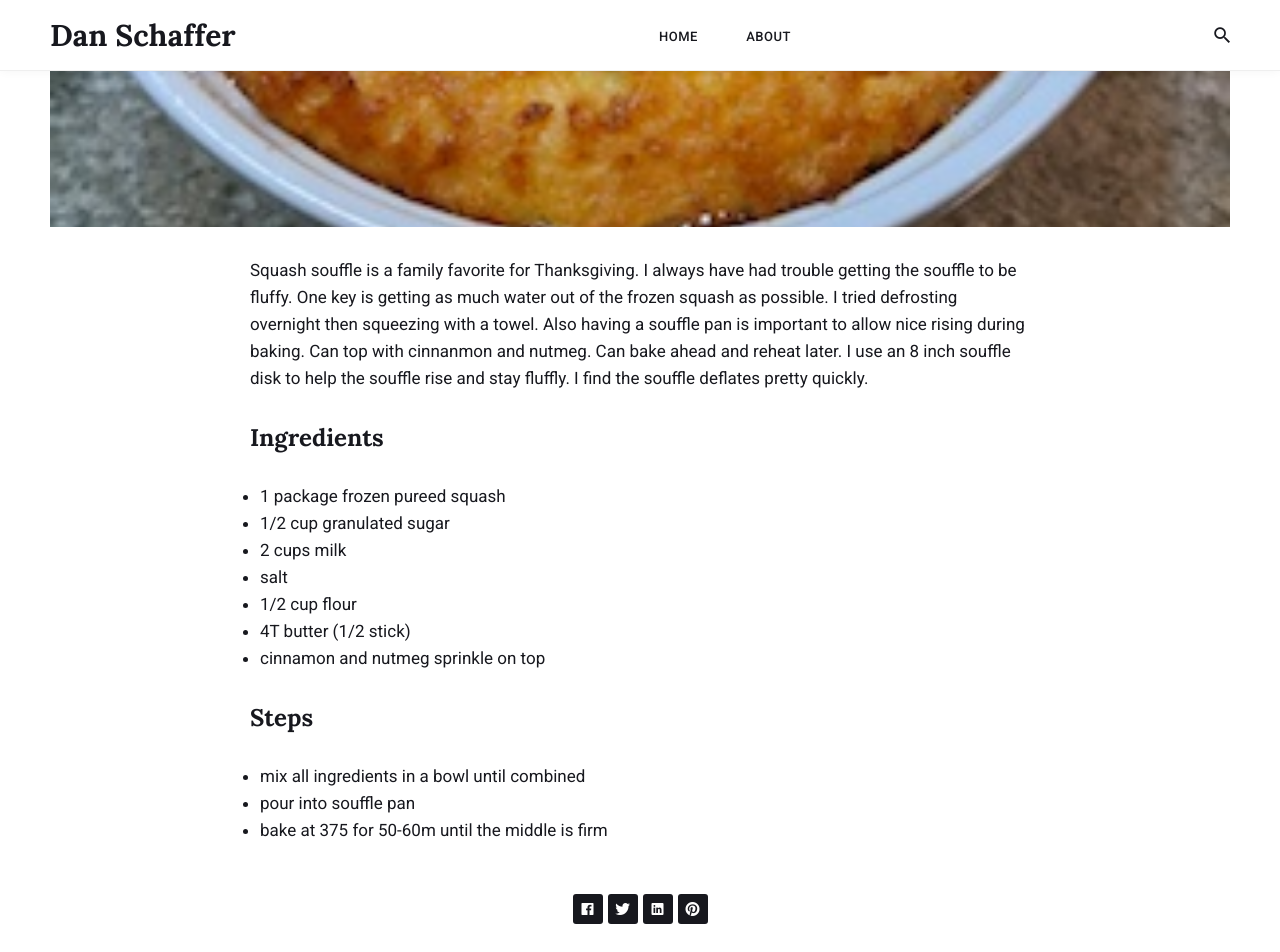
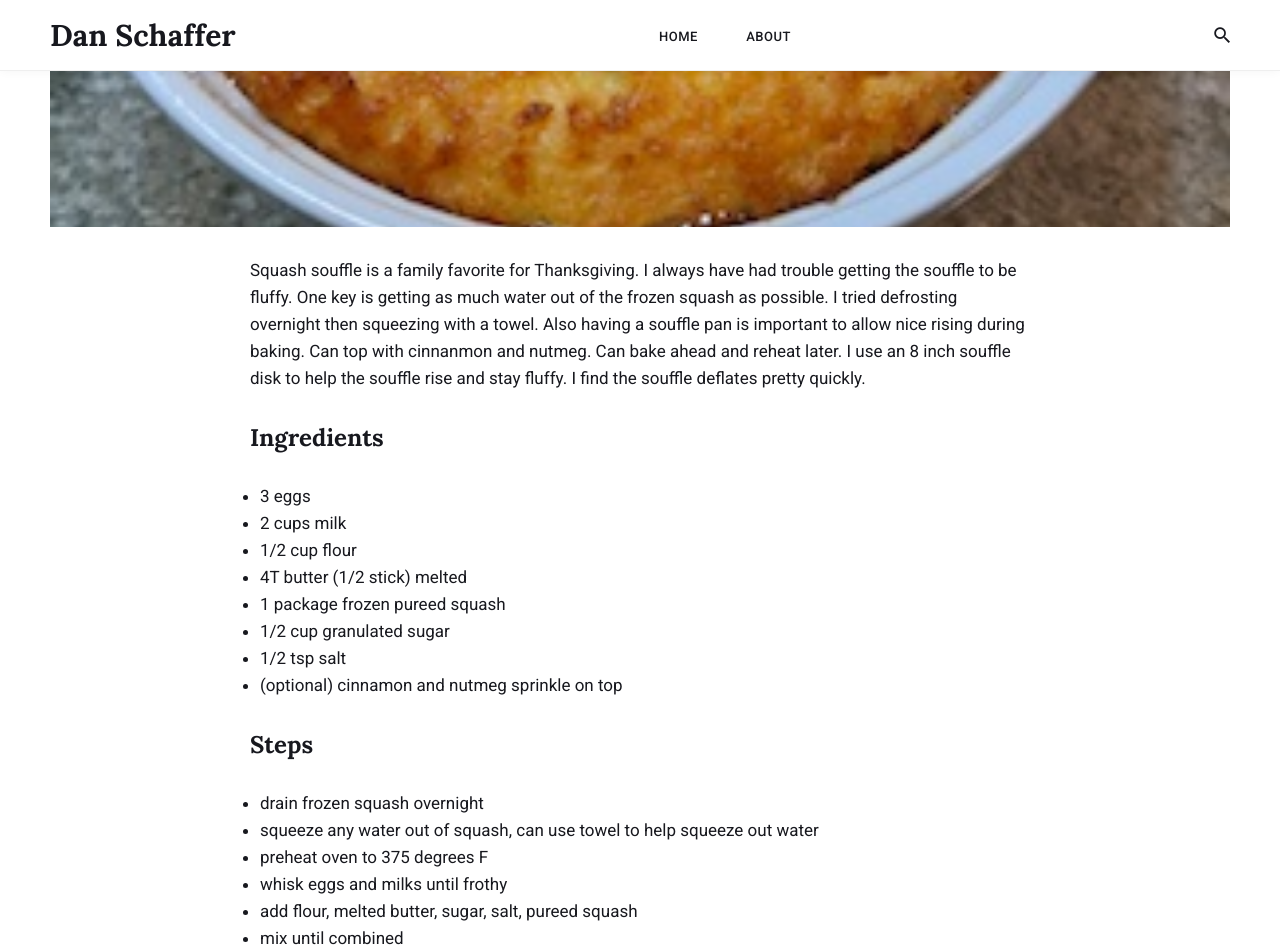
Before and after one commit to danschaffer/homepage, a Jekyll site: the page built from _posts/2020-10-31-squash-souffle.md, in a window 1280 px wide and 1400 px high, scrolled down 955 px. Shown: the top 952 px of the window. Built offline with Jekyll 4.4.1, drawn with Linux system fonts in a browser that asks for light colours; nearby versions of some CDN libraries; some of the changed text lies outside the part shown.

Commit message:
minor fixes

```diff
--- a/_posts/2020-10-31-squash-souffle.md
+++ b/_posts/2020-10-31-squash-souffle.md
@@ -9,18 +9,25 @@ image: /images/squashsouffle.jpg
 Squash souffle is a family favorite for Thanksgiving.  I always have had trouble getting the souffle to be fluffy.  One
 key is getting as much water out of the frozen squash as possible.  I tried defrosting overnight then squeezing with a
 towel.  Also having a souffle pan is important to allow nice rising during baking.  Can top with cinnanmon and nutmeg.  Can bake ahead
-and reheat later.  I use an 8 inch souffle disk to help the souffle rise and stay fluffly.  I find the souffle deflates pretty quickly.
+and reheat later.  I use an 8 inch souffle disk to help the souffle rise and stay fluffy.  I find the souffle deflates pretty quickly.
 
 ### Ingredients
+- 3 eggs
+- 2 cups milk
+- 1/2 cup flour
+- 4T butter (1/2 stick) melted
 - 1 package frozen pureed squash
 - 1/2 cup granulated sugar
-- 2 cups milk
-- salt
-- 1/2 cup flour
-- 4T butter (1/2 stick)
-- cinnamon and nutmeg sprinkle on top
+- 1/2 tsp salt
+- (optional) cinnamon and nutmeg sprinkle on top
 
 ### Steps
-- mix all ingredients in a bowl until combined
-- pour into souffle pan
-- bake at 375 for 50-60m until the middle is firm
+- drain frozen squash overnight
+- squeeze any water out of squash, can use towel to help squeeze out water
+- preheat oven to 375 degrees F
+- whisk eggs and milks until frothy
+- add flour, melted butter, sugar, salt, pureed squash
+- mix until combined
+- pour into souffle pan, or glass dish
+- bake at 375 for 50-60m until the middle is firm to touch or toothpick comes up clean
+- sprinkle some cinnamon and nutmeg on top
```
Also changed, not shown: other parts of _posts/2020-10-31-squash-souffle.md (+1 -1 lines), _posts/2019-11-29-apricot-mold.md (+0 -1 lines), _posts/2020-10-18-focaccia.md (+1 -1 lines).
